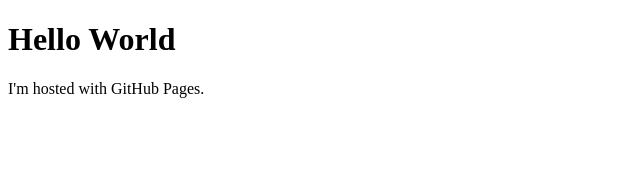
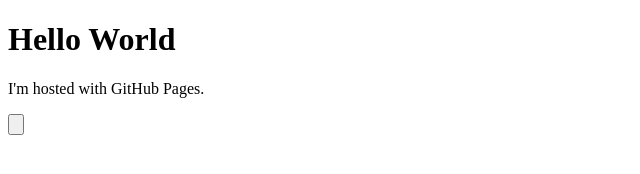
Before and after one commit to ippaiattena/ippaiattena.github.io, a plain HTML site: page index.html in a window 1280 px wide. Shown: the full height of the page, 0-640 px from the left. Drawn offline with Linux system fonts and the light colour scheme.

Commit message:
Update index.html

```diff
--- a/index.html
+++ b/index.html
@@ -3,5 +3,6 @@
 <body>
 <h1>Hello World</h1>
 <p>I'm hosted with GitHub Pages.</p>
+  <input type="button" name="Click" />
 </body>
 </html>
```
